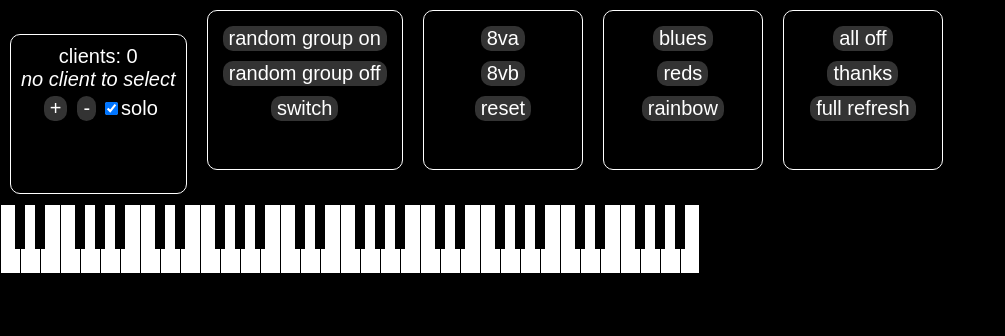
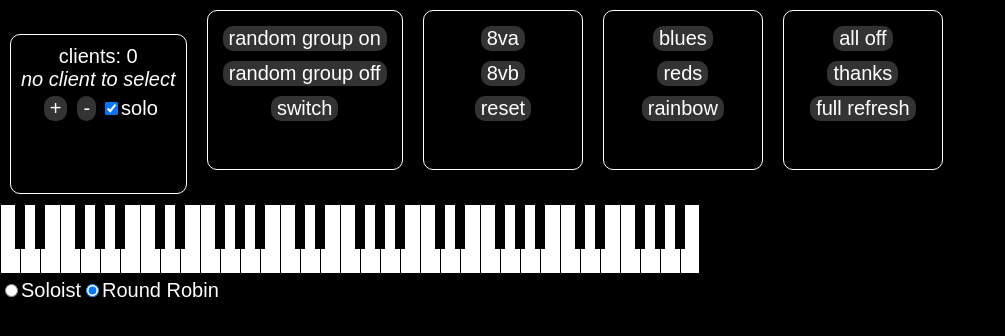
Before and after one commit to tobobo/mergence-2018, a React app: page /perform in a window 1280 px wide. Shown: the top 336 px of the page, without its empty margins (0-1005 px from the left). Built offline with nearby package versions, Linux system fonts and the light colour scheme; no server answers.

Commit message:
add keyboard mode

```diff
--- a/src/controller/Controller.js
+++ b/src/controller/Controller.js
@@ -7,6 +7,7 @@ import {
   sendClientAction,
   setSelectedClient,
   sendKeyboardNote,
+  changeKeyboardMode,
 } from '../store/actions';
 import ClientSwitcher from './controls/ClientSwitcher';
 import KeyboardContainer from './controls/KeyboardContainer';
@@ -31,6 +32,8 @@ class Controller extends Component {
       selectedClientIndex,
       sendClientAction: sendAction,
       sendKeyboardNote: sendNote,
+      changeKeyboardMode: changeKeyMode,
+      keyboardMode,
       setSelectedClient: setSelected,
     } = this.props;
     return (
@@ -123,6 +126,26 @@ class Controller extends Component {
           </div>
         </div>
         <KeyboardContainer clients={clients} sendKeyboardNote={sendNote} />
+        <label htmlFor="modeSoloist">
+          <input
+            type="radio"
+            id="modeSoloist"
+            checked={keyboardMode === 'soloist'}
+            onChange={e => {
+              if (e.target.checked) changeKeyMode('soloist');
+            }}
+          />Soloist
+        </label>
+        <label htmlFor="modeRoundRobin">
+          <input
+            type="radio"
+            id="modeRoundRobin"
+            checked={keyboardMode === 'round robin'}
+            onChange={e => {
+              if (e.target.checked) changeKeyMode('round robin');
+            }}
+          />Round Robin
+        </label>
         {/* map(clients, clientId => (
           <div key={clientId}>
             {clientId}
@@ -140,6 +163,8 @@ Controller.propTypes = {
   sendClientAction: propTypes.func.isRequired,
   sendKeyboardNote: propTypes.func.isRequired,
   setSelectedClient: propTypes.func.isRequired,
+  changeKeyboardMode: propTypes.func.isRequired,
+  keyboardMode: propTypes.string.isRequired,
   clients: propTypes.arrayOf(propTypes.string),
   selectedClientIndex: propTypes.number.isRequired,
 };
@@ -151,6 +176,7 @@ Controller.defaultProps = {
 const mapStateToProps = state => ({
   clients: state.controller.clients,
   selectedClientIndex: state.controller.selectedClientIndex,
+  keyboardMode: state.controller.keyboardMode,
 });
 
 const mapDispatchToProps = dispatch => ({
@@ -166,6 +192,9 @@ const mapDispatchToProps = dispatch => ({
   sendKeyboardNote: selectedClientIndex => {
     dispatch(sendKeyboardNote(selectedClientIndex));
   },
+  changeKeyboardMode: mode => {
+    dispatch(changeKeyboardMode(mode));
+  },
 });
 
 export default connect(mapStateToProps, mapDispatchToProps)(Controller);
--- a/src/store/actions.js
+++ b/src/store/actions.js
@@ -131,6 +131,14 @@ function setNextKeyboardClient() {
   };
 }
 
+const CHANGE_KEYBOARD_MODE = 'CHANGE_KEYBOARD_MODE';
+function changeKeyboardMode(mode) {
+  return {
+    type: CHANGE_KEYBOARD_MODE,
+    mode,
+  };
+}
+
 const HANDLE_INITIAL_TOUCH = 'HANDLE_INITIAL_TOUCH';
 function handleInitialTouch() {
   return {
@@ -167,6 +175,8 @@ export {
   setClientSwitchSolo,
   SEND_KEYBOARD_NOTE,
   sendKeyboardNote,
+  CHANGE_KEYBOARD_MODE,
+  changeKeyboardMode,
   SET_NEXT_KEYBOARD_CLIENT,
   setNextKeyboardClient,
   HANDLE_INITIAL_TOUCH,
--- a/src/store/reducers.js
+++ b/src/store/reducers.js
@@ -9,6 +9,7 @@ import {
   SET_SELECTED_CLIENT,
   SET_CLIENT_SWITCH_SOLO,
   SET_NEXT_KEYBOARD_CLIENT,
+  CHANGE_KEYBOARD_MODE,
   HANDLE_INITIAL_TOUCH,
   SET_HAS_TOUCH_START,
 } from './actions';
@@ -60,11 +61,19 @@ function handleReceiveClients(state, { clients }) {
 }
 
 function handleKeyboardIncrement(state) {
-  const { keyboardClientIndex, clients } = state;
+  const {
+    keyboardMode,
+    selectedClientIndex,
+    keyboardClientIndex,
+    clients,
+  } = state;
   if (!clients || !clients.length) return state;
-  const offsetClientIndex = keyboardClientIndex + 1;
-  const newClientIndex = offsetClientIndex % clients.length;
-  return extend({}, state, { keyboardClientIndex: newClientIndex });
+  if (keyboardMode === 'round robin') {
+    const offsetClientIndex = keyboardClientIndex + 1;
+    const newClientIndex = offsetClientIndex % clients.length;
+    return extend({}, state, { keyboardClientIndex: newClientIndex });
+  }
+  return extend({}, state, { keyboardClientIndex: selectedClientIndex });
 }
 
 export default combineReducers({
@@ -101,6 +110,7 @@ export default combineReducers({
       clientSwitchSolo: true,
       selectedClientIndex: 0,
       keyboardClientIndex: 0,
+      keyboardMode: 'round robin',
     },
     action
   ) => {
@@ -117,6 +127,10 @@ export default combineReducers({
         });
       case SET_NEXT_KEYBOARD_CLIENT:
         return handleKeyboardIncrement(state);
+      case CHANGE_KEYBOARD_MODE:
+        return extend({}, state, {
+          keyboardMode: action.mode,
+        });
       default:
         return state;
     }
```
